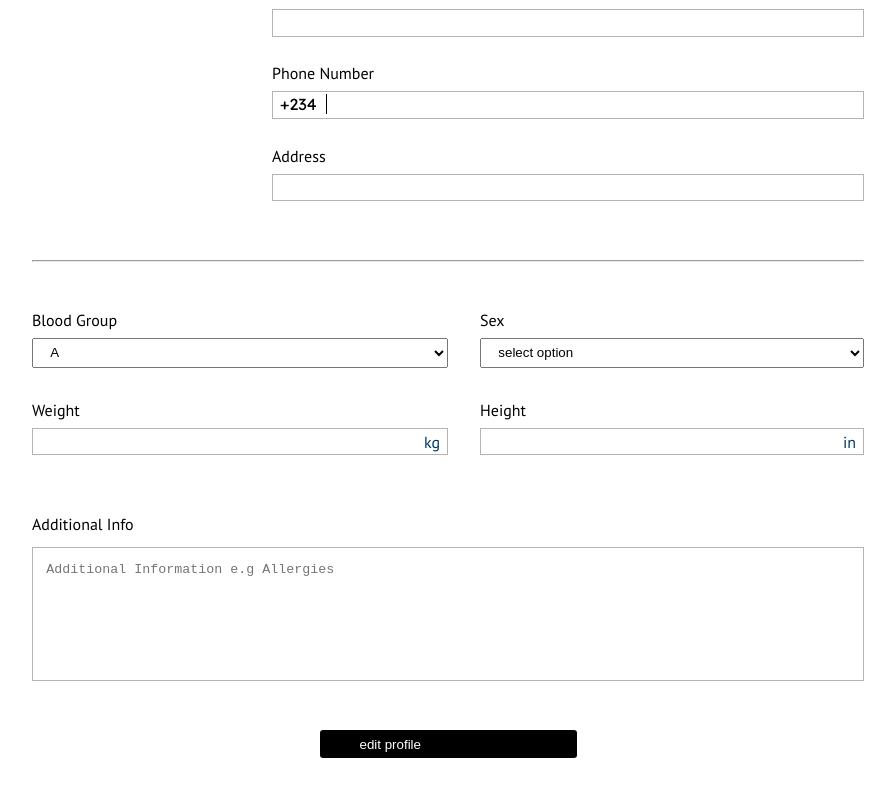
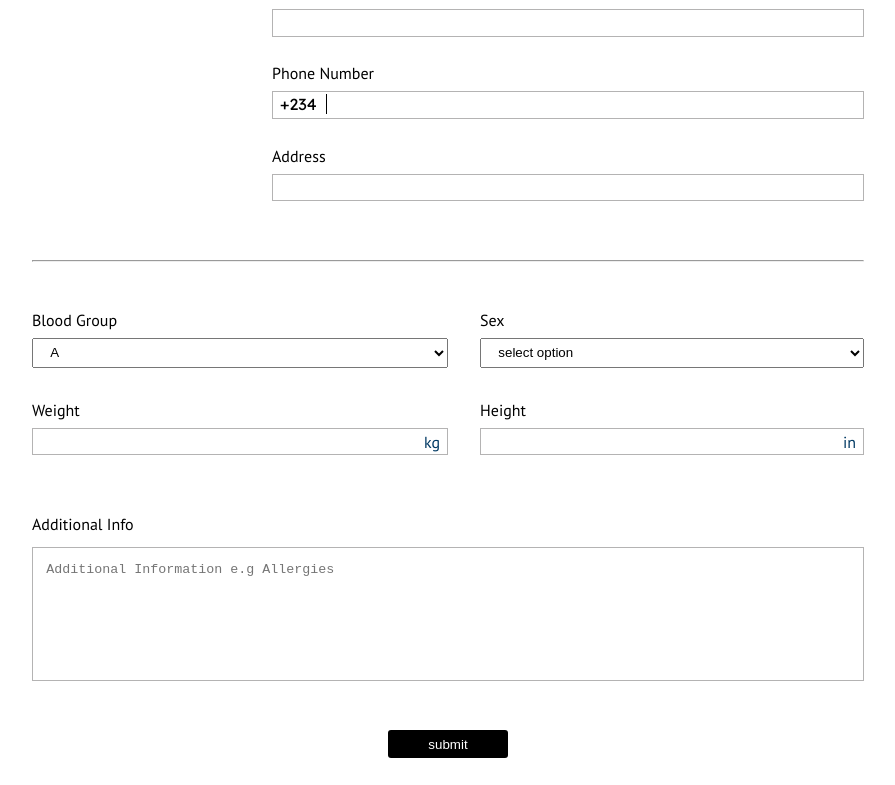
Before and after one commit to Kofi-eo/CareFinder, a Next.js app: page /profile in a window 1280 px wide. Shown: the part 282-1067 px from the top of the page, without its empty margins (384-1279 px from the left). Built offline with nearby package versions, Linux system fonts and the light colour scheme; no server answers.

Commit message:
Update EditProfile.jsx

```diff
--- a/src/components/ProfilePage/EditProfile.jsx
+++ b/src/components/ProfilePage/EditProfile.jsx
@@ -267,7 +267,8 @@ export default function EditProfile() {
                     </div>
 
                     <input
-                        value='edit profile'
+                       type='submit'
+                       value={!disabled ? "submit" : "edit profile"}
                         disabled={disabled}
                         className={Styles.button}
                     />
```
